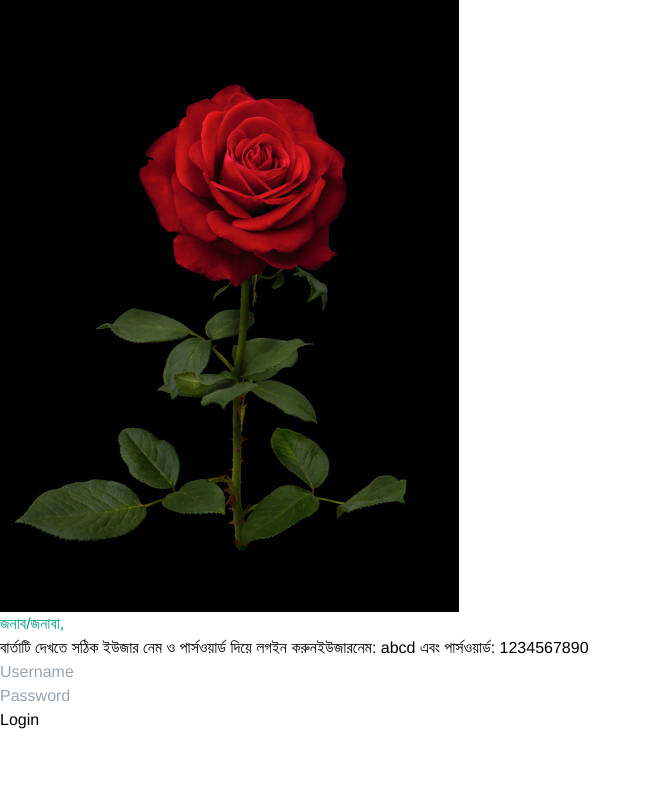
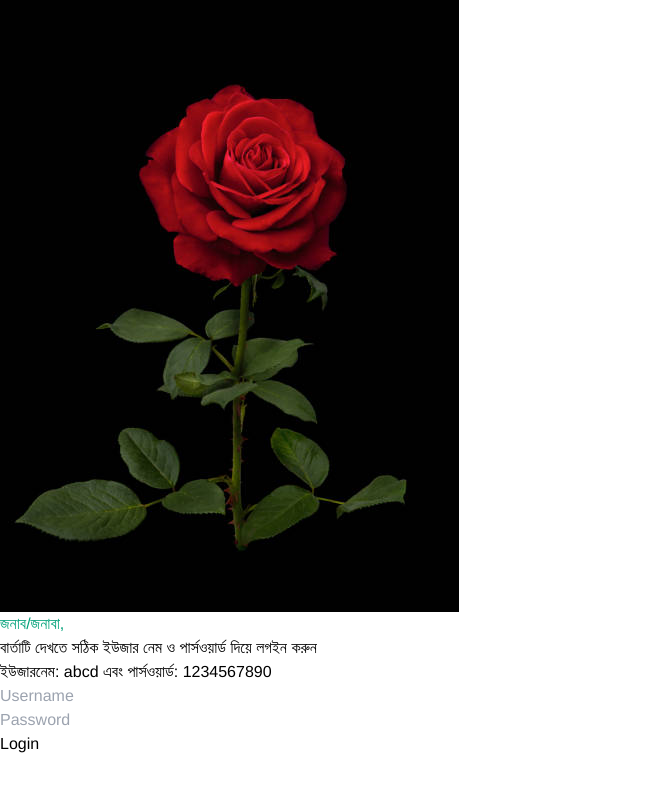
Before and after one commit to codebymojnu/dairy-frontend, a React (Vite) app: page /login in a window 1280 px wide. Shown: the top 792 px of the page, without its empty margins (0-651 px from the left). Built offline with nearby package versions, Linux system fonts and the light colour scheme; a web font is replaced by a local one.

Commit message:
text red

```diff
--- a/src/components/Login.jsx
+++ b/src/components/Login.jsx
@@ -60,9 +60,9 @@ function Login() {
           <span className="text-sm mb-5" style={{ color: "#000000" }}>
             বার্তাটি দেখতে সঠিক ইউজার নেম ও পার্সওয়ার্ড দিয়ে লগইন করুন
           </span>
-          <span className="text-red">
+          <p className="text-red-500">
             ইউজারনেম: abcd এবং পার্সওয়ার্ড: 1234567890
-          </span>
+          </p>
         </div>
         <form onSubmit={handleSubmit}>
           <div className="mb-4">
```
